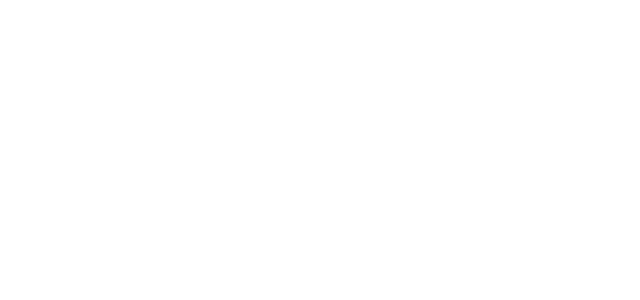
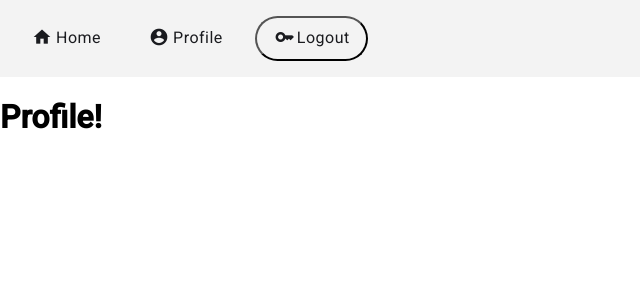
Before and after one commit to Szabolcs11/szallas, an Angular app: page /profile in a window 1280 px wide. Before the commit this address led to /. Shown: the top 300 px of the page, without its empty margins (0-640 px from the left). Built offline with nearby package versions, Linux system fonts and the light colour scheme; sample sign-in values are in the browser's storage.

Commit message:
Creating authGuard, profile page

```diff
--- a/src/app/app.routes.ts
+++ b/src/app/app.routes.ts
@@ -4,6 +4,8 @@
 import { RegisterComponent } from './auth/register/register.component';
 import { AccommodationDetailComponent } from './pages/accommodation-detail/accommodation-detail.component';
 import { LoginRegisterGuard } from './services/auth.guard';
+import { ProfileComponent } from './pages/profile/profile.component';
+import { AuthGuard } from './services/authentication.guard';
 
 export const routes: Routes = [
   { path: '', component: HomeComponent },
@@ -18,4 +20,5 @@
     canActivate: [LoginRegisterGuard],
   },
   { path: 'accommodation/:id', component: AccommodationDetailComponent },
+  { path: 'profile', component: ProfileComponent, canActivate: [AuthGuard] },
 ];
--- a/src/app/components/navbar/navbar.component.html
+++ b/src/app/components/navbar/navbar.component.html
@@ -7,6 +7,9 @@
   </ng-container>
 
   <ng-template #loggedInBlock>
+    <a mat-list-item routerLink="/profile">
+      <mat-icon>account_circle</mat-icon>Profile</a
+    >
     <button mat-list-item (click)="logout()">
       <mat-icon>key</mat-icon>Logout
     </button>
--- /dev/null
+++ b/src/app/pages/profile/profile.component.html
@@ -0,0 +1,4 @@
+<app-navbar></app-navbar>
+<div class="profile">
+  <h1>Profile!</h1>
+</div>
--- a/src/app/services/auth.guard.ts
+++ b/src/app/services/auth.guard.ts
@@ -1,5 +1,6 @@
 import { Injectable } from '@angular/core';
 import { CanActivate, Router } from '@angular/router';
+import { AuthService } from './auth.service';
 
 @Injectable({ providedIn: 'root' })
 export class LoginRegisterGuard implements CanActivate {
--- a/src/app/services/auth.service.ts
+++ b/src/app/services/auth.service.ts
@@ -31,6 +31,10 @@
     return false;
   }
 
+  isLoggedIn(): boolean {
+    return localStorage.getItem(this.currentUserKey) !== null;
+  }
+
   logout() {
     localStorage.removeItem(this.currentUserKey);
   }
--- /dev/null
+++ b/src/app/services/authentication.guard.ts
@@ -0,0 +1,17 @@
+import { Injectable } from '@angular/core';
+import { CanActivate, Router } from '@angular/router';
+import { AuthService } from './auth.service';
+
+@Injectable({ providedIn: 'root' })
+export class AuthGuard implements CanActivate {
+  constructor(private router: Router, private authService: AuthService) {}
+
+  canActivate(): boolean {
+    if (this.authService.isLoggedIn()) {
+      return true;
+    }
+
+    this.router.navigate(['/login']);
+    return false;
+  }
+}
```
Also changed, not shown: src/app/pages/profile/profile.component.ts (added, +10 -0 lines), src/app/pages/profile/profile.component.css (added), 1 other file (tests, documents, lock files or other folders).
